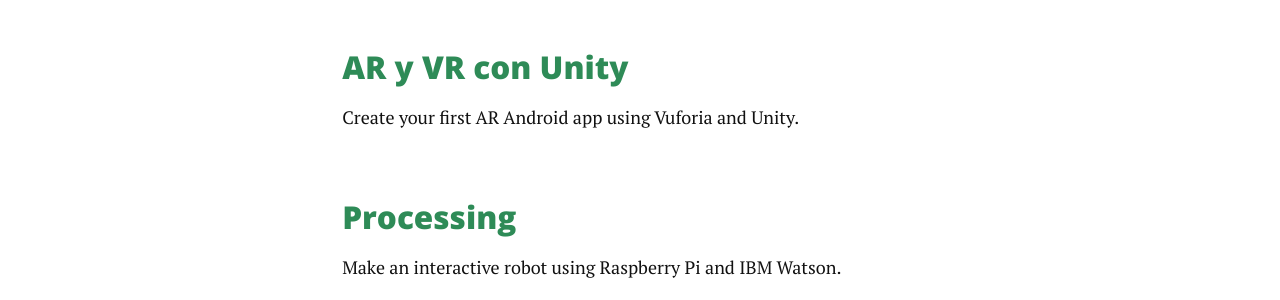
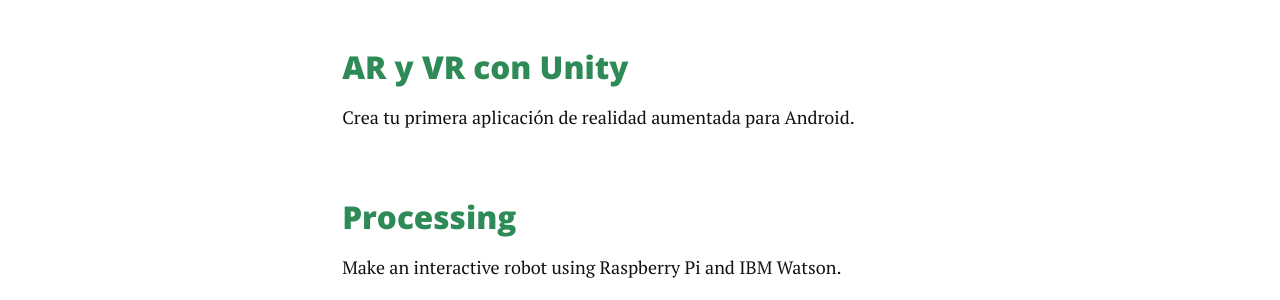
Before and after one commit to innovationlabug/innovationlabug.github.io, a Jekyll site: the page built from workshops.html, in a window 1280 px wide. Shown: the part 366-666 px from the top of the page. Built offline with Jekyll 4.4.1, drawn with Linux system fonts in a browser that asks for light colours; nearby versions of some CDN libraries.

Commit message:
Update 2017-02-03-VR-with-Unity.markdown

```diff
--- a/_posts/2017-02-03-VR-with-Unity.markdown
+++ b/_posts/2017-02-03-VR-with-Unity.markdown
@@ -4,7 +4,7 @@
 date:   2017-02-03
 category: taller
 description: >
-    Create your first AR Android app using Vuforia and Unity.
+    Crea tu primera aplicación de realidad aumentada para Android.
 permalink: /:categories/:title.html
 ---
 
```
